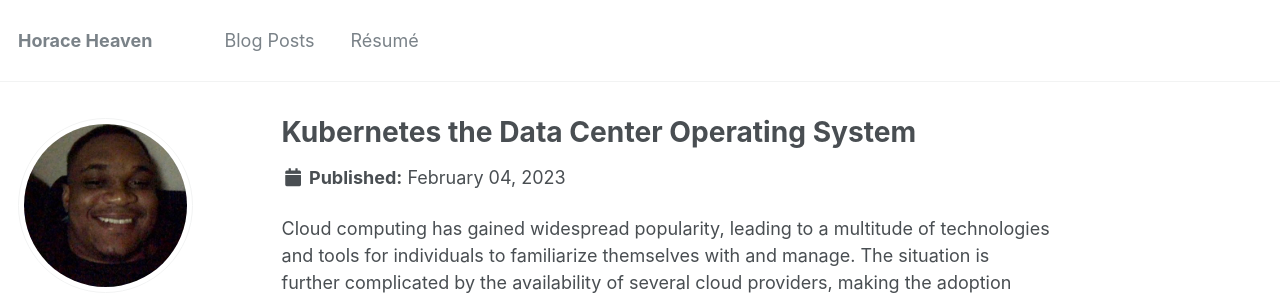
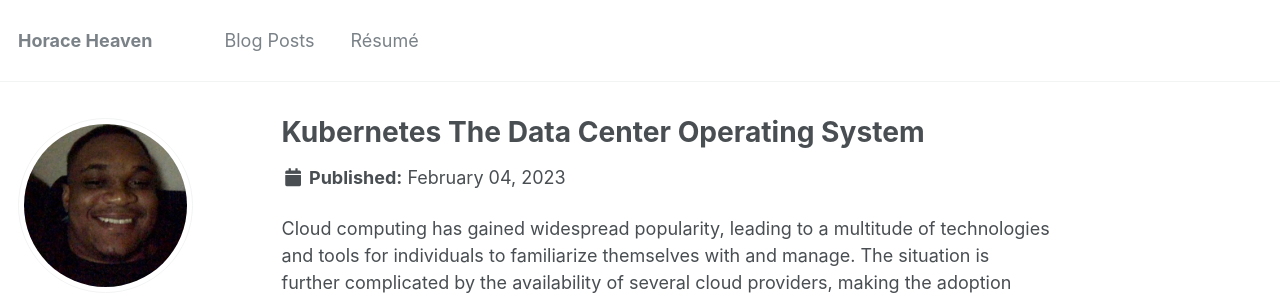
Before and after one commit to horaceheaven/horaceheaven.github.io, a Jekyll site: the page built from _publications/kubernetes-the-data-center-operating-system.md, in a window 1280 px wide and 1243 px high. Shown: the top 300 px of the window. Built offline with Jekyll 4.4.1, drawn with Linux system fonts in a browser that asks for light colours.

Commit message:
Update doc

```diff
--- a/_publications/kubernetes-the-data-center-operating-system.md
+++ b/_publications/kubernetes-the-data-center-operating-system.md
@@ -1,5 +1,5 @@
 ---
-title: "Kubernetes the Data Center Operating System"
+title: "Kubernetes The Data Center Operating System"
 collection: publications
 type: "Publications"
 date: 2023-02-04
```
Also changed, not shown: _pages/about.md (+1 -1 lines).
